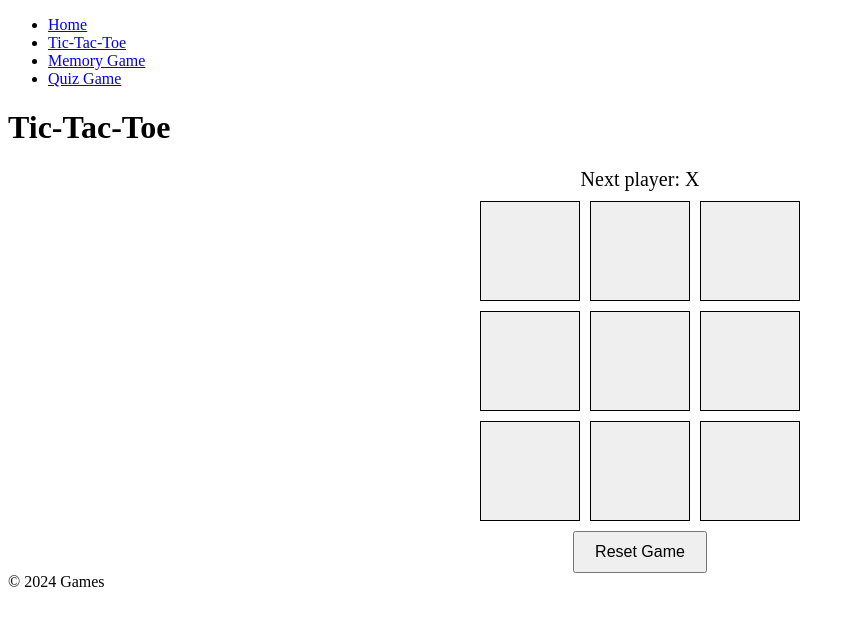
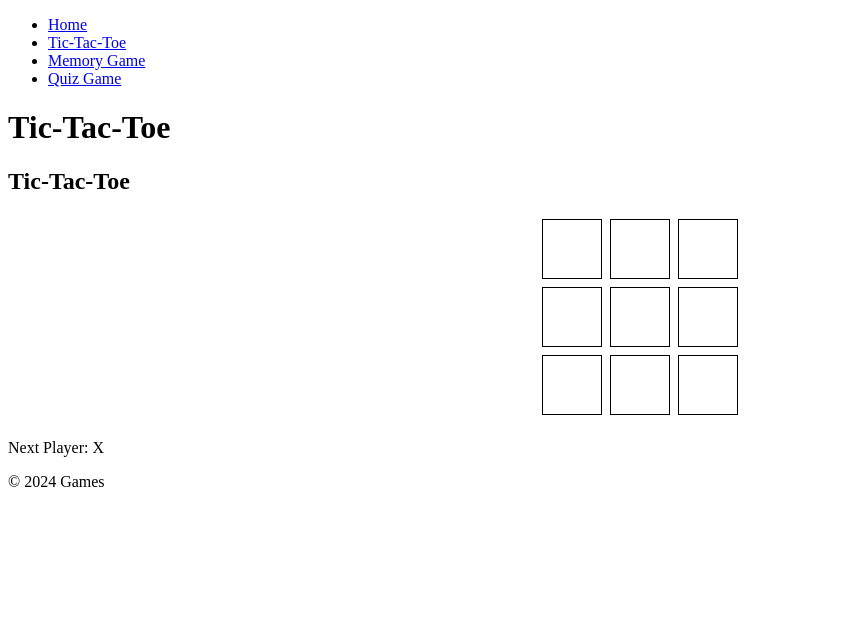
Before and after one commit to LeadingChicken/Software-architecture-project, a Next.js app in the folder frontend/: page /caro in a window 1280 px wide. Shown: the top 626 px of the page, without its empty margins (0-855 px from the left). Built offline with nearby package versions, Linux system fonts and the light colour scheme.

Commit message:
updat save game caro and quiz

```diff
--- a/frontend/src/components/Caro.js
+++ b/frontend/src/components/Caro.js
@@ -1,36 +1,119 @@
 'use client';
-import React, { useState } from 'react';
-import Board from './BoardCaro'
-import styles from '../styles/Caro.module.css';
-import { calculateWinner } from '../utils/GameLogic';
+import { useEffect, useState } from "react";
 
-const Caro = () => {
-  const [board, setBoard] = useState(Array(9).fill(null));
-  const [isXNext, setIsXNext] = useState(true);
+const initialState = {
+  board: Array(9).fill(null),
+  xIsNext: true,
+  winner: null,
+};
+
+const calculateWinner = (board) => {
+  const lines = [
+    [0, 1, 2],
+    [3, 4, 5],
+    [6, 7, 8],
+    [0, 3, 6],
+    [1, 4, 7],
+    [2, 5, 8],
+    [0, 4, 8],
+    [2, 4, 6],
+  ];
+
+  for (let i = 0; i < lines.length; i++) {
+    const [a, b, c] = lines[i];
+    if (board[a] && board[a] === board[b] && board[a] === board[c]) {
+      return board[a];
+    }
+  }
+
+  return null;
+};
+
+const TicTacToe = () => {
+  const [gameState, setGameState] = useState(initialState);
+
+  useEffect(() => {
+    const savedGame = localStorage.getItem("tic-tac-toe");
+    if (savedGame) {
+      const parsedGame = JSON.parse(savedGame);
+      if (JSON.stringify(parsedGame) !== JSON.stringify(initialState)) {
+        setGameState(parsedGame);
+      }
+    }
+  }, []);
+
+  useEffect(() => {
+    localStorage.setItem("tic-tac-toe", JSON.stringify(gameState));
+  }, [gameState]);
 
   const handleClick = (index) => {
-    const newBoard = board.slice();
-    if (calculateWinner(board) || newBoard[index]) return;
-    newBoard[index] = isXNext ? 'X' : 'O';
-    setBoard(newBoard);
-    setIsXNext(!isXNext);
+    const boardCopy = [...gameState.board];
+
+    if (boardCopy[index] || gameState.winner) return;
+
+    boardCopy[index] = gameState.xIsNext ? "X" : "O";
+    const winner = calculateWinner(boardCopy);
+
+    setGameState({
+      board: boardCopy,
+      xIsNext: !gameState.xIsNext,
+      winner: winner,
+    });
+
+    if (winner) {
+      localStorage.setItem("tic-tac-toe", JSON.stringify(initialState));
+    }
   };
 
-  const winner = calculateWinner(board);
-  const status = winner ? `Winner: ${winner}` : `Next player: ${isXNext ? 'X' : 'O'}`;
+  const handleRestart = () => {
+    setGameState(initialState);
+  };
 
-  const resetGame = () => {
-    setBoard(Array(9).fill(null));
-    setIsXNext(true);
+  const renderSquare = (index) => {
+    return (
+      <button key={index} onClick={() => handleClick(index)} style={squareStyle}>
+        {gameState.board[index]}
+      </button>
+    );
+  };
+
+  const squareStyle = {
+    width: "60px",
+    height: "60px",
+    fontSize: "24px",
+    display: "flex",
+    alignItems: "center",
+    justifyContent: "center",
+    margin: "4px",
+    border: "1px solid #000",
+    backgroundColor: "#fff",
+    cursor: "pointer",
+  };
+
+  const boardStyle = {
+    display: "flex",
+    flexWrap: "wrap",
+    width: "204px",
+    margin: "20px auto",
+    justifyContent: "center",
   };
 
   return (
-    <div className={styles.game}>
-      <div className={styles.status}>{status}</div>
-      <Board board={board} onCellClick={handleClick} />
-      <button className={styles.resetButton} onClick={resetGame}>Reset Game</button>
+    <div>
+      <h2>Tic-Tac-Toe</h2>
+      <div style={boardStyle}>
+        {Array.from({ length: 9 }).map((_, index) => renderSquare(index))}
+      </div>
+      {gameState.winner ? (
+        <div>
+          <p>Winner: {gameState.winner}</p>
+          <button onClick={handleRestart}>Restart</button>
+        </div>
+      ) : (
+        <p>Next Player: {gameState.xIsNext ? "X" : "O"}</p>
+      )}
     </div>
   );
 };
 
-export default Caro;
+export default TicTacToe;
```
Also changed, not shown: frontend/src/components/QuizGame.js (+77 -72 lines).
